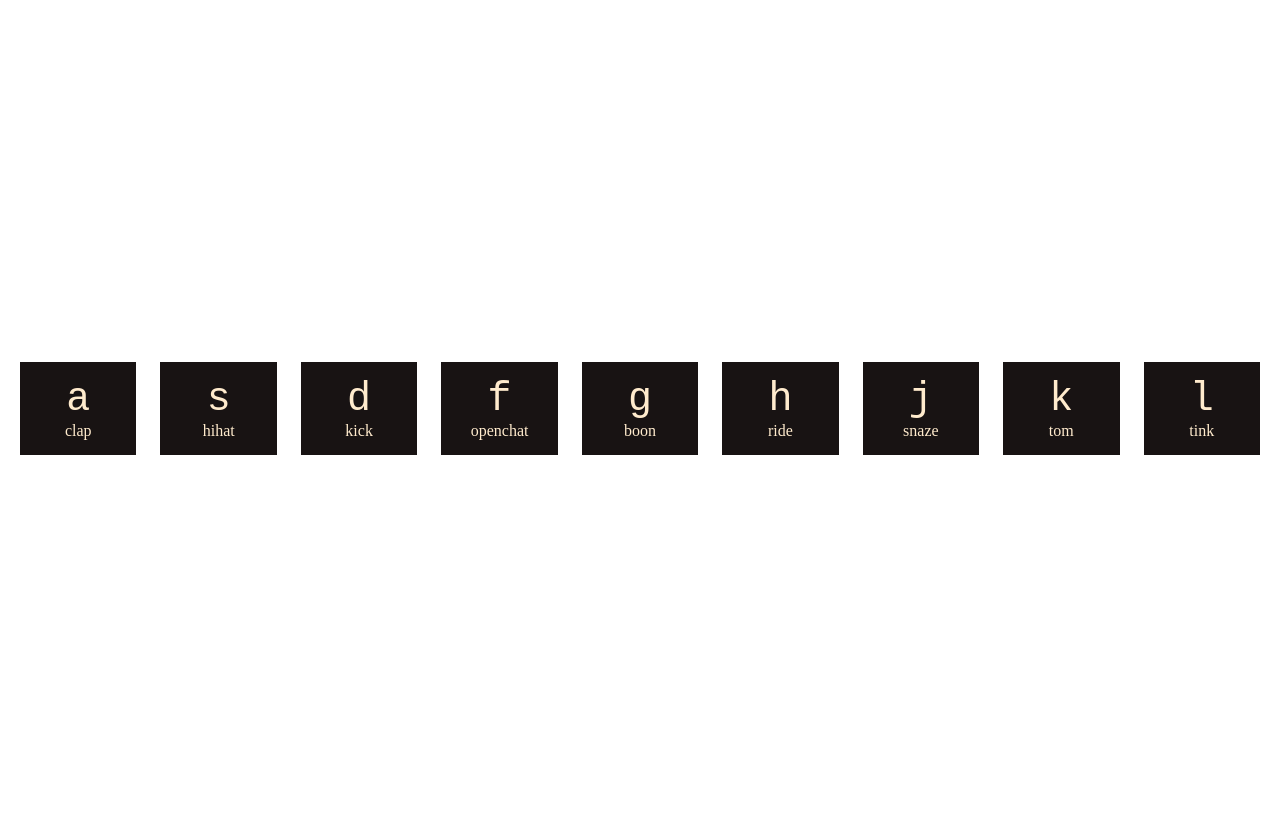
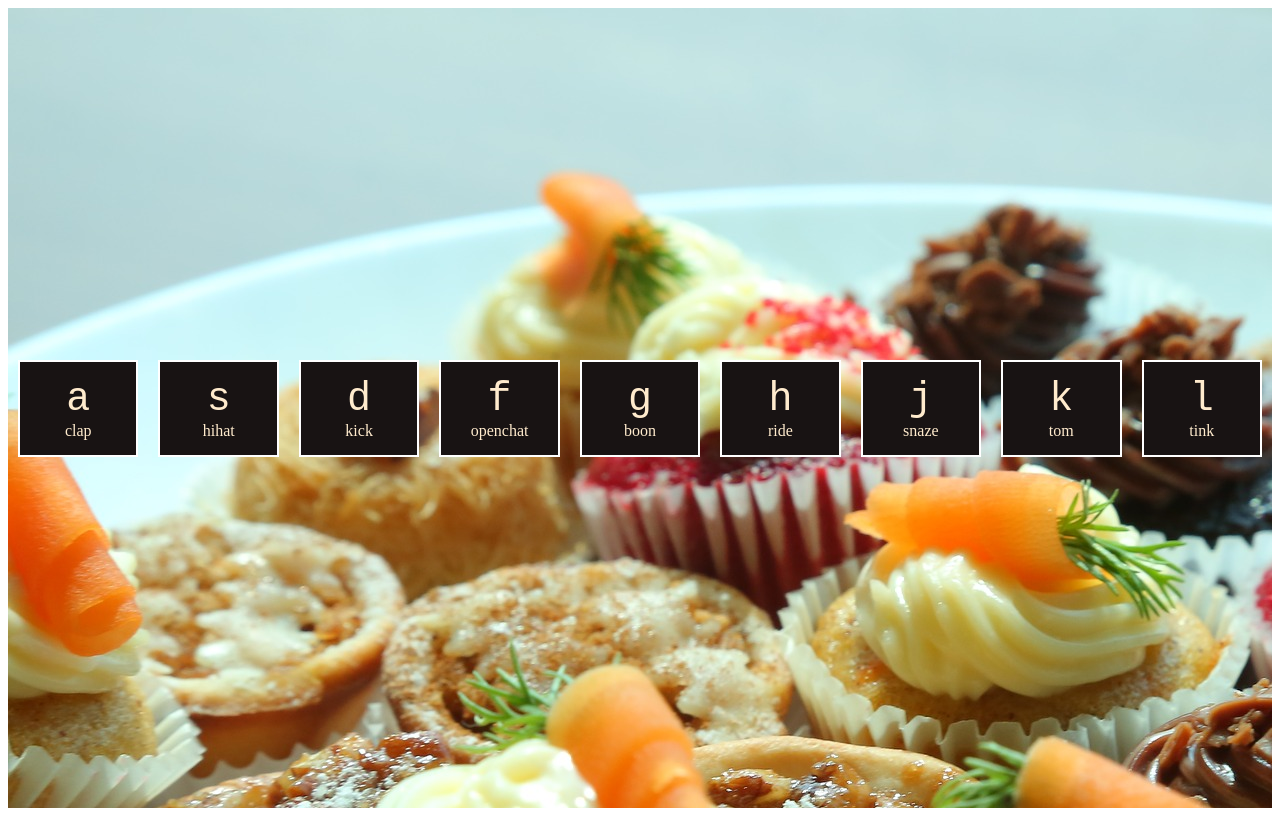
Before and after one commit to Ritesh560/drum_kit, a plain HTML site: page index.html in a window 1280 px wide. Drawn offline with Linux system fonts and the light colour scheme.

Commit message:
Update index.html

```diff
--- a/index.html
+++ b/index.html
@@ -64,7 +64,7 @@
             width: 100%;
             justify-content: center;
             align-items: center;
-            background-image: url(../../photo/img3.jpg);
+            background-image: url(img3.jpg);
 
         }
         .key{
```
